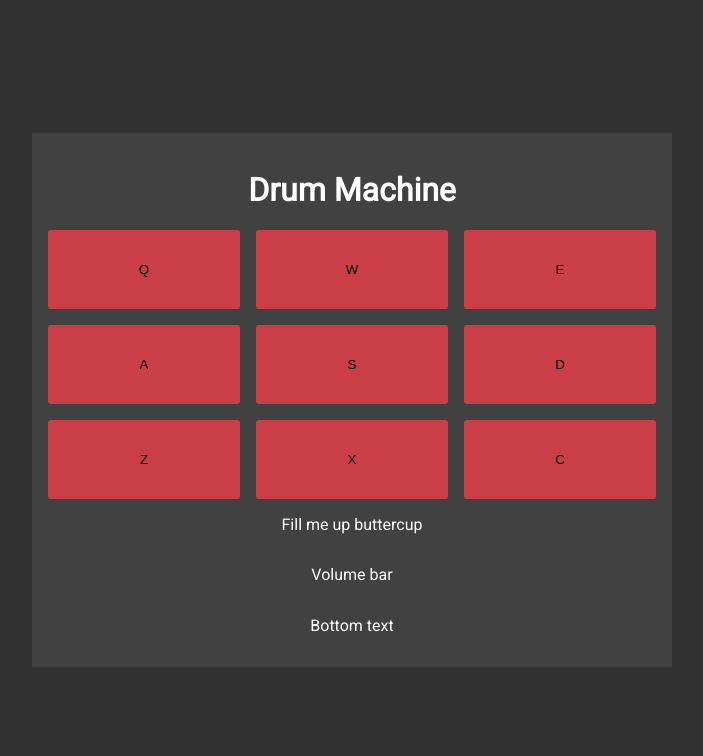
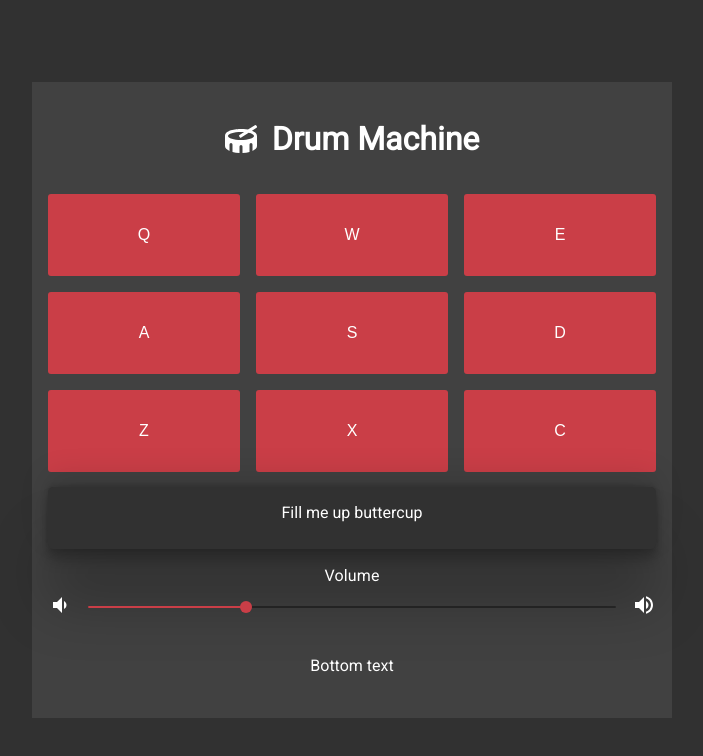
Before and after one commit to kpav33/drum-machine, a React (Create React App) app: page / in a window 1280 px wide. Shown: the top 756 px of the page, without its empty margins (288-991 px from the left). Built offline with nearby package versions, Linux system fonts and the light colour scheme.

Commit message:
Added volume slider, display pad, changed styling

```diff
--- a/package.json
+++ b/package.json
@@ -4,12 +4,15 @@
   "version": "0.1.0",
   "private": true,
   "dependencies": {
+    "@material-ui/core": "^4.11.4",
+    "@material-ui/icons": "^4.11.2",
     "@testing-library/jest-dom": "^5.11.4",
     "@testing-library/react": "^11.1.0",
     "@testing-library/user-event": "^12.1.10",
     "node-sass": "^5.0.0",
     "react": "^17.0.2",
     "react-dom": "^17.0.2",
+    "react-icons": "^4.2.0",
     "react-scripts": "4.0.3",
     "web-vitals": "^1.0.1"
   },
--- a/src/App.js
+++ b/src/App.js
@@ -1,61 +1,26 @@
 import "./styles.scss";
 import React, { useState } from "react";
-import soundsArr from "./sounds/soundsArr";
-import audio from "./sounds/clap.wav";
-// You need to import sound directly to make it work?
 
 import ButtonsPad from "./components/ButtonsPad";
+import Title from "./components/Title";
+import Display from "./components/Display";
+import SliderVolume from "./components/SliderVolume";
 
 function App() {
-  //let audio = new Audio("./sounds/clap.wav");
-  // let id = document.getElementById("Q");
   const [innerText, setInnerText] = useState("Fill me up buttercup");
-
-  function playAudio() {
-    let id = document.getElementById("Q");
-    console.log(id);
-    id.play();
-  }
+  const [value, setValue] = useState(0.3);
 
   return (
     <div className="app">
       <div className="panel" id="drum-machine">
-        <h1>Drum Machine</h1>
-        <ButtonsPad innerText={setInnerText} />
-        {/*<div className="buttonsPad">
-          <button className="drum-pad" onClick={playAudio}>
-            Q
-            <audio id="Q">
-              <source src="./sounds/clap.wav" type="audio/wav" />
-            </audio>
-          </button>
-          <button className="drum-pad" id="">
-            W
-          </button>
-          <button className="drum-pad" id="">
-            E
-          </button>
-          <button className="drum-pad" id="">
-            A
-          </button>
-          <button className="drum-pad" id="">
-            S
-          </button>
-          <button className="drum-pad" id="">
-            D
-          </button>
-          <button className="drum-pad" id="">
-            Z
-          </button>
-          <button className="drum-pad" id="">
-            X
-          </button>
-          <button className="drum-pad" id="">
-            C
-  </button>
-  </div>*/}
-        <p id="display">{innerText}</p>
-        <p>Volume bar</p>
+        <Title />
+        <ButtonsPad innerText={setInnerText} value={value} />
+        <Display innerText={innerText} />
+        <SliderVolume
+          innerText={setInnerText}
+          value={value}
+          setValue={setValue}
+        />
         <p>Bottom text</p>
       </div>
     </div>
--- a/src/components/ButtonsPad.js
+++ b/src/components/ButtonsPad.js
@@ -15,6 +15,7 @@ function ButtonsPad(props) {
           id={sound.id}
           keyValue={keys[i]}
           innerText={props.innerText}
+          value={props.value}
         />
       ))}
     </div>
--- /dev/null
+++ b/src/components/Display.js
@@ -0,0 +1,10 @@
+import React from "react";
+
+function Display(props) {
+  return (
+    <div id="display" className="display">
+      <p>{props.innerText}</p>
+    </div>
+  );
+}
+export default Display;
--- a/src/components/DrumPad.js
+++ b/src/components/DrumPad.js
@@ -10,6 +10,8 @@ function DrumPad(props) {
 
   function play() {
     if (audioRef.current) {
+      audioRef.current.volume = props.value;
+      audioRef.current.currentTime = 0;
       audioRef.current.pause();
       audioRef.current.load();
       // Fixes DOM Exception error that happens when you try to run the test suite for the project (https://developers.google.com/web/updates/2016/03/play-returns-promise)
@@ -23,6 +25,12 @@ function DrumPad(props) {
   function handleKeyDown(e) {
     // Added toUpperCase() to e.key to pass the project's tests, otherwise it is completely unnecessary
     if (e.key.toUpperCase() === props.keyValue) {
+      props.innerText(props.id);
+      // Search for a better solution
+      document.getElementById(props.id).style.background = "#525252";
+      setTimeout(() => {
+        document.getElementById(props.id).style.background = "#ca3e47";
+      }, 300);
       play();
     }
   }
--- /dev/null
+++ b/src/components/SliderVolume.js
@@ -0,0 +1,71 @@
+import React from "react";
+
+import { makeStyles } from "@material-ui/core/styles";
+import Grid from "@material-ui/core/Grid";
+import Typography from "@material-ui/core/Typography";
+import Slider from "@material-ui/core/Slider";
+import VolumeDown from "@material-ui/icons/VolumeDown";
+import VolumeUp from "@material-ui/icons/VolumeUp";
+import { createMuiTheme } from "@material-ui/core/styles";
+import { ThemeProvider } from "@material-ui/styles";
+
+const muiTheme = createMuiTheme({
+  overrides: {
+    MuiSlider: {
+      thumb: {
+        color: "#ca3e47",
+      },
+      track: {
+        color: "#ca3e47",
+      },
+      rail: {
+        color: "black",
+      },
+    },
+  },
+});
+
+const useStyles = makeStyles({
+  root: {
+    width: 200,
+  },
+});
+
+function SliderVolume(props) {
+  const classes = useStyles();
+
+  const handleChange = (event, newValue) => {
+    props.setValue(newValue);
+    props.innerText(`Volume: ${Math.round(newValue * 100)}`);
+  };
+
+  return (
+    <div className="sliderVolume">
+      <Typography id="continuous-slider" gutterBottom>
+        Volume
+      </Typography>
+      <Grid container spacing={2}>
+        <Grid item>
+          <VolumeDown />
+        </Grid>
+        <Grid item xs>
+          <ThemeProvider theme={muiTheme}>
+            <Slider
+              value={props.value}
+              onChange={handleChange}
+              aria-labelledby="continuous-slider"
+              min={0}
+              max={1}
+              step={0.01}
+            />
+          </ThemeProvider>
+        </Grid>
+        <Grid item>
+          <VolumeUp />
+        </Grid>
+      </Grid>
+    </div>
+  );
+}
+
+export default SliderVolume;
--- /dev/null
+++ b/src/components/Title.js
@@ -0,0 +1,14 @@
+import React from "react";
+
+import { FaDrum } from "react-icons/fa";
+
+function Title() {
+  return (
+    <div className="title">
+      <FaDrum size={32} />
+      <h1>Drum Machine</h1>
+    </div>
+  );
+}
+
+export default Title;
--- a/src/styles.scss
+++ b/src/styles.scss
@@ -38,7 +38,8 @@ body {
     width: 70%;
     background: var(--background-panel);
     display: grid;
-    grid-template: repeat(2, auto) 50px repeat(2, auto) / auto;
+    grid-template: repeat(2, auto) repeat(3, 1fr) / auto;
+    gap: 15px;
     padding: 1rem;
 
     // Layout for larger screens
@@ -47,6 +48,17 @@ body {
       }
 }
 
+.title {
+  display: flex;
+  justify-content: center;
+  align-items: center;
+
+  h1 {
+    margin-left: 15px;
+  }
+}
+
+// || BUTTONS PAD
 .buttonsPad {
     display: grid;
     grid-template: auto / repeat(3, 1fr);
@@ -58,4 +70,23 @@ button {
     border: none;
     border-radius: 3px;
     padding: 2rem;
+    color: var(--white);
+    font-size: 1rem;
+    transition: all 0.5s;
+
+    &:hover {
+      background: var(--secondary) !important;
+    }
 }
+
+// || DISPLAY BAR
+.display {
+  background: var(--background-app);
+  border-radius: 5px;
+  box-shadow: rgba(0, 0, 0, 0.25) 0px 54px 55px, rgba(0, 0, 0, 0.12) 0px -12px 30px, rgba(0, 0, 0, 0.12) 0px 4px 6px, rgba(0, 0, 0, 0.17) 0px 12px 13px, rgba(0, 0, 0, 0.09) 0px -3px 5px;
+}
+
+// || SLIDER VOLUME
+.sliderVolume {
+
+}
```
Also changed, not shown: 2 other files (tests, documents, lock files or other folders).
